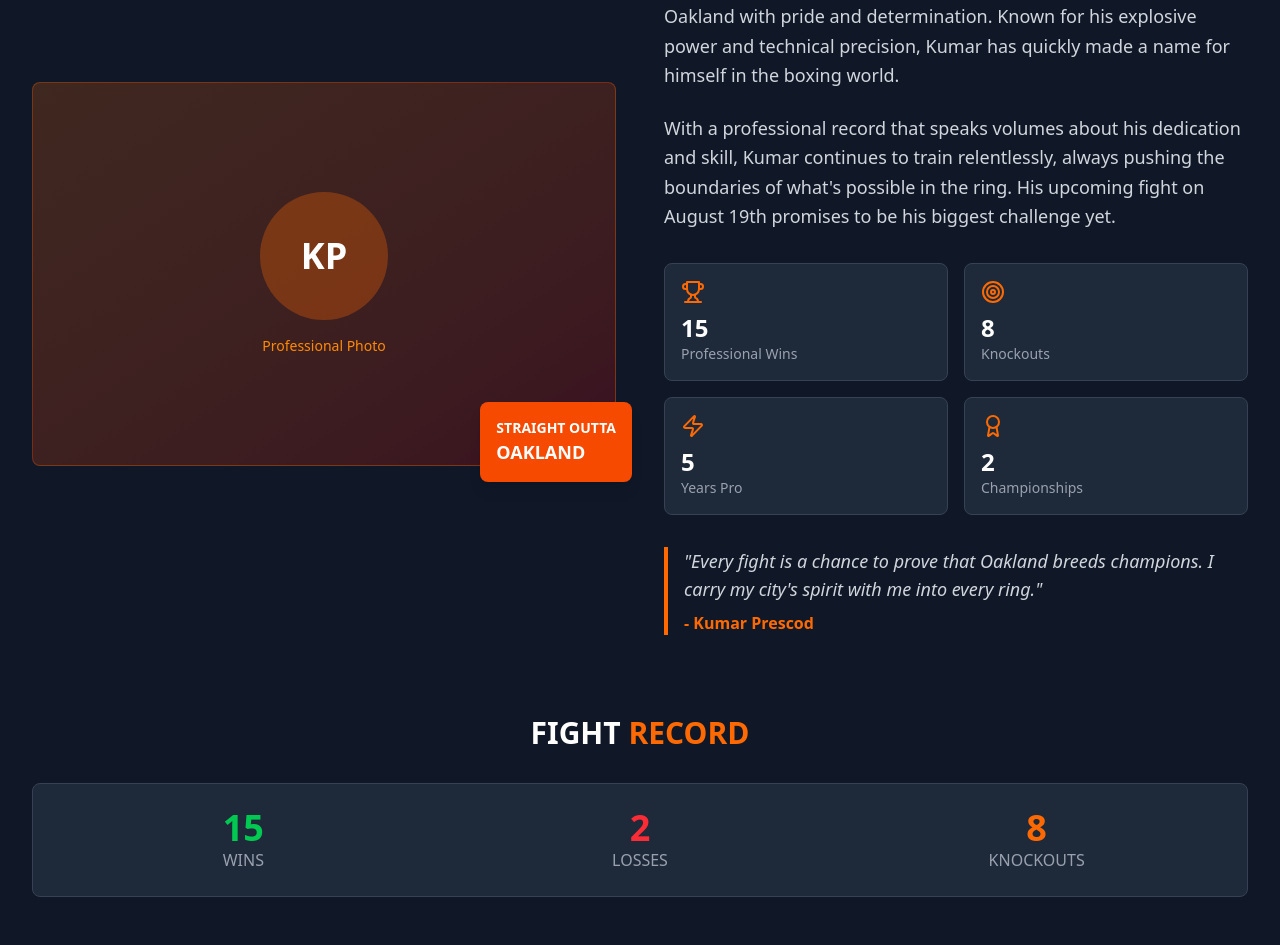
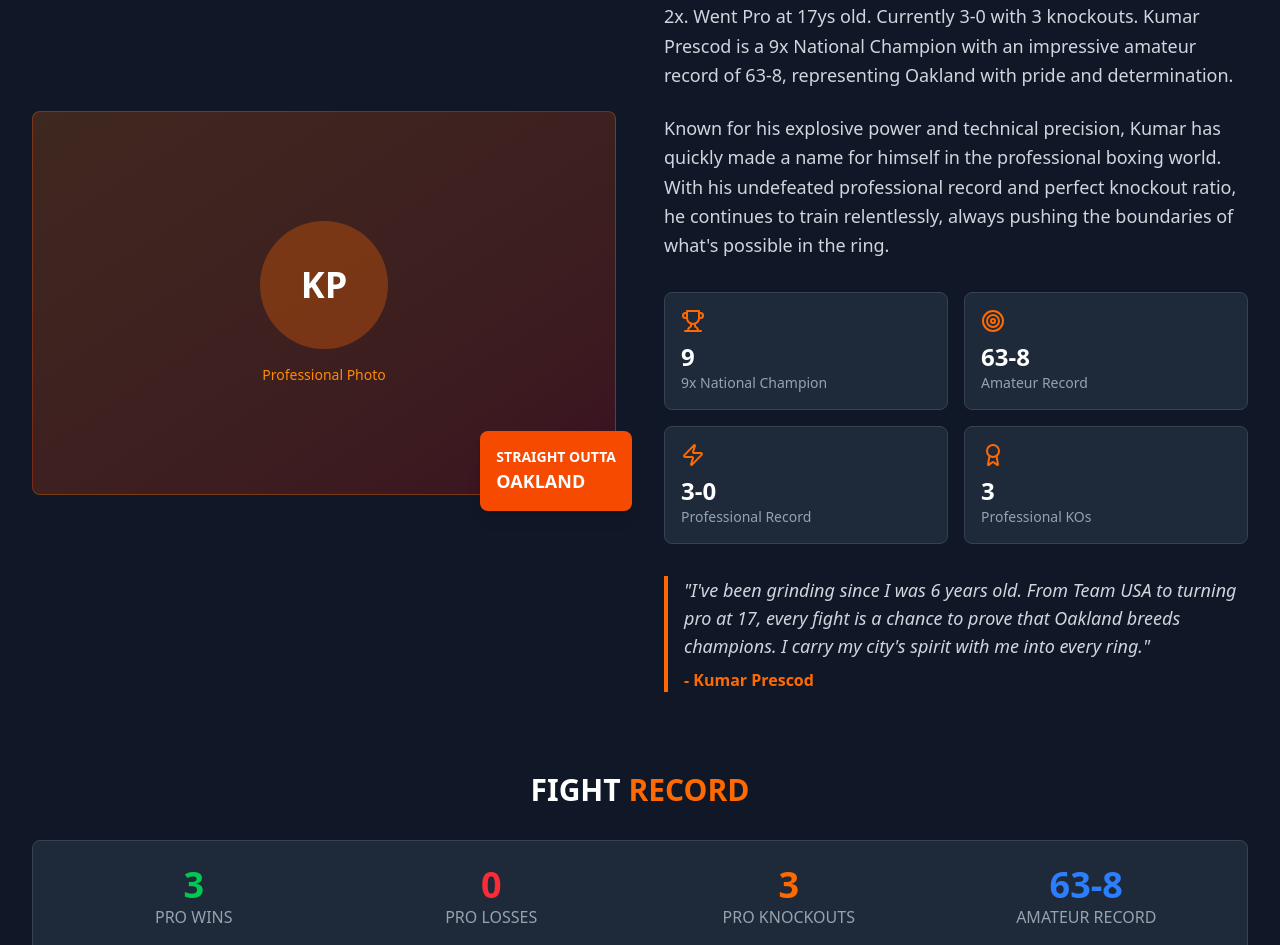
Before and after one commit to gitslide2019/kumar-prescod-boxing, a React (Vite) app: page / in a window 1280 px wide. Shown: the part 1507-2452 px from the top of the page. Built offline with nearby package versions, Linux system fonts and the light colour scheme; a web font is replaced by a local one.

Commit message:
RevisionId:  299261976767504384

```diff
--- a/src/components/generated/AboutSection.tsx
+++ b/src/components/generated/AboutSection.tsx
@@ -4,24 +4,24 @@ import { Trophy, Target, Zap, Award } from 'lucide-react';
 const AboutSection: React.FC = () => {
   const stats = [{
     icon: Trophy,
-    label: 'Professional Wins',
-    value: '15',
-    mpid: "63113f92-848d-4d0c-8faf-73f1a8294b0d"
+    label: '9x National Champion',
+    value: '9',
+    mpid: "0091adc3-0203-44fc-bc0d-14c78ff2b759"
   }, {
     icon: Target,
-    label: 'Knockouts',
-    value: '8',
-    mpid: "b1ebeccb-ffbd-48bb-86cd-6e8dea13634c"
+    label: 'Amateur Record',
+    value: '63-8',
+    mpid: "3e67649b-ac0b-41ad-bf8f-9460e0d896a0"
   }, {
     icon: Zap,
-    label: 'Years Pro',
-    value: '5',
-    mpid: "8854b1f5-0d7e-4c2f-a3c9-4af0c571dc0b"
+    label: 'Professional Record',
+    value: '3-0',
+    mpid: "046408d9-28a1-41c8-bf25-c2cd3110dee1"
   }, {
     icon: Award,
-    label: 'Championships',
-    value: '2',
-    mpid: "ce552d8e-aedb-4874-86d2-0d9123dd4f9b"
+    label: 'Professional KOs',
+    value: '3',
+    mpid: "ba2b0d8f-f10e-42f0-a70a-3140c402103f"
   }] as any[];
   return <section id="about" className="py-20 bg-gray-900" data-magicpath-id="0" data-magicpath-path="AboutSection.tsx">
       <div className="max-w-7xl mx-auto px-4 sm:px-6 lg:px-8" data-magicpath-id="1" data-magicpath-path="AboutSection.tsx">
@@ -84,18 +84,20 @@ const AboutSection: React.FC = () => {
           once: true
         }} className="space-y-6" data-magicpath-id="17" data-magicpath-path="AboutSection.tsx">
             <h3 className="text-2xl md:text-3xl font-bold text-white" data-magicpath-id="18" data-magicpath-path="AboutSection.tsx">
-              The Pride of Oakland
+              From Oakland to the World
             </h3>
             <p className="text-gray-300 text-lg leading-relaxed" data-magicpath-id="19" data-magicpath-path="AboutSection.tsx">
-              Kumar Prescod is a rising star in professional boxing, representing Oakland with
-              pride and determination. Known for his explosive power and technical precision,
-              Kumar has quickly made a name for himself in the boxing world.
+              From Oakland, CA. Started boxing at 6 years old. Been on Team USA 2x.
+              Went Pro at 17ys old. Currently 3-0 with 3 knockouts. Kumar Prescod is a
+              9x National Champion with an impressive amateur record of 63-8, representing
+              Oakland with pride and determination.
             </p>
             <p className="text-gray-300 text-lg leading-relaxed" data-magicpath-id="20" data-magicpath-path="AboutSection.tsx">
-              With a professional record that speaks volumes about his dedication and skill,
-              Kumar continues to train relentlessly, always pushing the boundaries of what's
-              possible in the ring. His upcoming fight on August 19th promises to be his
-              biggest challenge yet.
+              Known for his explosive power and technical precision, Kumar has quickly
+              made a name for himself in the professional boxing world. With his
+              undefeated professional record and perfect knockout ratio, he continues
+              to train relentlessly, always pushing the boundaries of what's possible
+              in the ring.
             </p>
 
             {/* Stats Grid */}
@@ -130,7 +132,8 @@ const AboutSection: React.FC = () => {
             once: true
           }} className="border-l-4 border-orange-500 pl-4 mt-8" data-magicpath-id="26" data-magicpath-path="AboutSection.tsx">
               <p className="text-gray-300 text-lg italic" data-magicpath-id="27" data-magicpath-path="AboutSection.tsx">
-                "Every fight is a chance to prove that Oakland breeds champions.
+                "I've been grinding since I was 6 years old. From Team USA to turning
+                pro at 17, every fight is a chance to prove that Oakland breeds champions.
                 I carry my city's spirit with me into every ring."
               </p>
               <footer className="text-orange-500 font-semibold mt-2" data-magicpath-id="28" data-magicpath-path="AboutSection.tsx">
@@ -156,18 +159,22 @@ const AboutSection: React.FC = () => {
             FIGHT <span className="text-orange-500" data-magicpath-id="31" data-magicpath-path="AboutSection.tsx">RECORD</span>
           </h3>
           <div className="bg-gray-800 rounded-lg p-6 border border-gray-700" data-magicpath-id="32" data-magicpath-path="AboutSection.tsx">
-            <div className="grid grid-cols-1 md:grid-cols-3 gap-6 text-center" data-magicpath-id="33" data-magicpath-path="AboutSection.tsx">
+            <div className="grid grid-cols-1 md:grid-cols-4 gap-6 text-center" data-magicpath-id="33" data-magicpath-path="AboutSection.tsx">
               <div data-magicpath-id="34" data-magicpath-path="AboutSection.tsx">
-                <p className="text-4xl font-bold text-green-500" data-magicpath-id="35" data-magicpath-path="AboutSection.tsx">15</p>
-                <p className="text-gray-400" data-magicpath-id="36" data-magicpath-path="AboutSection.tsx">WINS</p>
+                <p className="text-4xl font-bold text-green-500" data-magicpath-id="35" data-magicpath-path="AboutSection.tsx">3</p>
+                <p className="text-gray-400" data-magicpath-id="36" data-magicpath-path="AboutSection.tsx">PRO WINS</p>
               </div>
               <div data-magicpath-id="37" data-magicpath-path="AboutSection.tsx">
-                <p className="text-4xl font-bold text-red-500" data-magicpath-id="38" data-magicpath-path="AboutSection.tsx">2</p>
-                <p className="text-gray-400" data-magicpath-id="39" data-magicpath-path="AboutSection.tsx">LOSSES</p>
+                <p className="text-4xl font-bold text-red-500" data-magicpath-id="38" data-magicpath-path="AboutSection.tsx">0</p>
+                <p className="text-gray-400" data-magicpath-id="39" data-magicpath-path="AboutSection.tsx">PRO LOSSES</p>
               </div>
               <div data-magicpath-id="40" data-magicpath-path="AboutSection.tsx">
-                <p className="text-4xl font-bold text-orange-500" data-magicpath-id="41" data-magicpath-path="AboutSection.tsx">8</p>
-                <p className="text-gray-400" data-magicpath-id="42" data-magicpath-path="AboutSection.tsx">KNOCKOUTS</p>
+                <p className="text-4xl font-bold text-orange-500" data-magicpath-id="41" data-magicpath-path="AboutSection.tsx">3</p>
+                <p className="text-gray-400" data-magicpath-id="42" data-magicpath-path="AboutSection.tsx">PRO KNOCKOUTS</p>
+              </div>
+              <div data-magicpath-id="43" data-magicpath-path="AboutSection.tsx">
+                <p className="text-4xl font-bold text-blue-500" data-magicpath-id="44" data-magicpath-path="AboutSection.tsx">63-8</p>
+                <p className="text-gray-400" data-magicpath-id="45" data-magicpath-path="AboutSection.tsx">AMATEUR RECORD</p>
               </div>
             </div>
           </div>
--- a/src/components/generated/MediaGallerySection.tsx
+++ b/src/components/generated/MediaGallerySection.tsx
@@ -22,7 +22,7 @@ const MediaGallerySection: React.FC = () => {
     category: 'training',
     title: 'Heavy Bag Training',
     thumbnail: '/api/placeholder/400/300',
-    mpid: "20d741b5-f7be-42d6-a1b2-9c04983f85d6"
+    mpid: "62a88a9b-56a5-4e49-bad4-fd354008e185"
   }, {
     id: 2,
     type: 'video',
@@ -30,21 +30,21 @@ const MediaGallerySection: React.FC = () => {
     title: 'Championship Fight Highlights',
     thumbnail: '/api/placeholder/400/300',
     videoUrl: 'https://www.youtube.com/embed/dQw4w9WgXcQ',
-    mpid: "c82896fc-dccd-4a9a-9675-acfea09e5f9e"
+    mpid: "bd94ae8c-c2a5-4476-88ae-1b647d0a65e1"
   }, {
     id: 3,
     type: 'image',
     category: 'training',
     title: 'Sparring Session',
     thumbnail: '/api/placeholder/400/300',
-    mpid: "797e11d1-db8a-4b0a-bdc6-4566adf9b930"
+    mpid: "5ebd9ed7-4c8c-491a-81b6-becc9090e9c6"
   }, {
     id: 4,
     type: 'image',
     category: 'fights',
     title: 'Victory Celebration',
     thumbnail: '/api/placeholder/400/300',
-    mpid: "896dd2c6-2656-46bb-b5ff-10bef718f84e"
+    mpid: "779eecde-fe5e-4b23-8d52-f826368c1001"
   }, {
     id: 5,
     type: 'video',
@@ -52,14 +52,14 @@ const MediaGallerySection: React.FC = () => {
     title: 'Speed Bag Workout',
     thumbnail: '/api/placeholder/400/300',
     videoUrl: 'https://www.youtube.com/embed/dQw4w9WgXcQ',
-    mpid: "c662d736-afcf-4e39-9eca-a437bc489f26"
+    mpid: "b3afbe37-4992-4582-8b7d-3ac31d6b02d7"
   }, {
     id: 6,
     type: 'image',
     category: 'fights',
     title: 'Ring Entrance',
     thumbnail: '/api/placeholder/400/300',
-    mpid: "49005002-c7bf-487f-8cf5-e5517ae6c93d"
+    mpid: "384b2cdd-21f4-4fc9-b7e2-5c197b1a0aa6"
   }];
   const filteredMedia = mediaItems.filter(item => activeFilter === 'all' || item.category === activeFilter);
   const openModal = (media: MediaItem) => {
```
